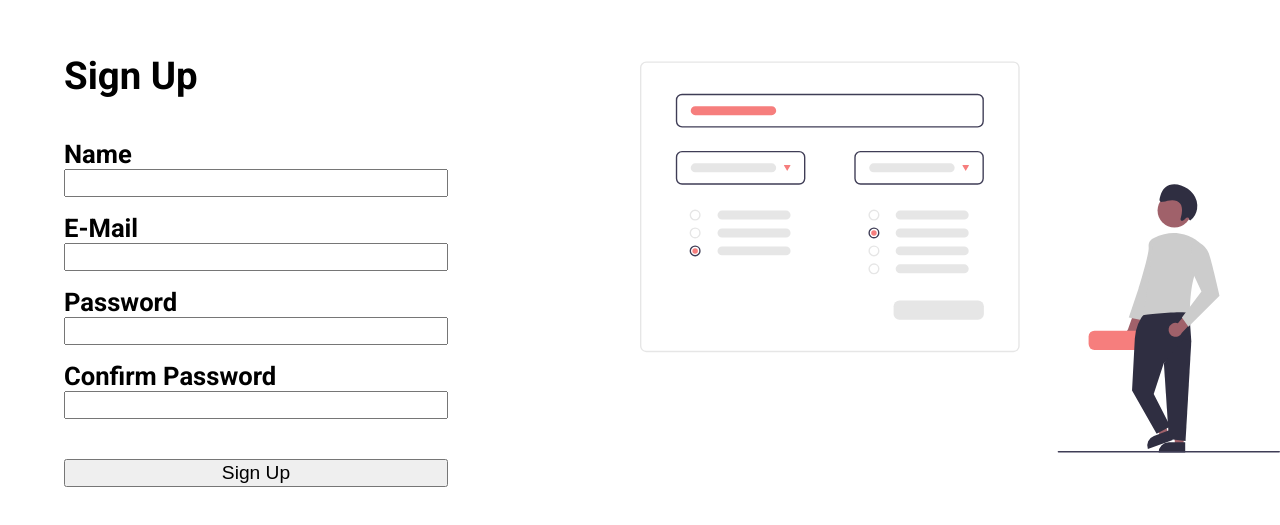
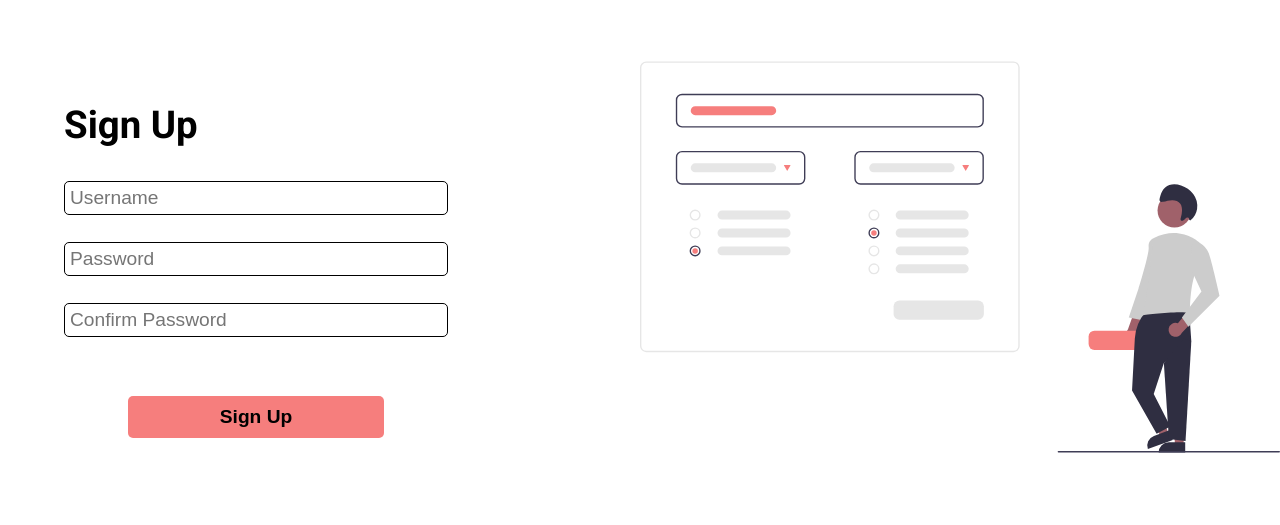
Before and after one commit to Jacobsmi/CarTracker, a Next.js app in the folder client/: page /signup in a window 1280 px wide. Shown: the part 143-668 px from the top of the page. Built offline with nearby package versions, Linux system fonts and the light colour scheme.

Commit message:
Basic Styling for sign up done

```diff
--- a/client/pages/signup.js
+++ b/client/pages/signup.js
@@ -10,15 +10,13 @@ export default function Signup(){
             <main className={styles.form}>
                 <h1>Sign Up</h1>
                 <form>
-                    <label htmlFor='name'>Name</label>
-                    <input type='text' id='name' /> <br />
-                    <label htmlFor='email'>E-Mail</label>
-                    <input type='text' id='email' /> <br />
-                    <label htmlFor='password'>Password</label>
-                    <input type='password' id='password' /> <br />
-                    <label htmlFor='confirm'>Confirm Password</label>
-                    <input type='password' id='confirm' /> <br />
-                    <input type="button" value='Sign Up' id='submit' style={{marginTop: '5vh'}} onClick={submitForm} />
+                    <input type='text' id='username' className={styles.textInput} placeholder='Username' /> <br />
+
+                    <input type='password' id='password' className={styles.textInput} placeholder='Password' /> <br />
+
+                    <input type='password' id='confirm' className={styles.textInput} placeholder='Confirm Password' /> <br />
+
+                    <input type="button" value='Sign Up' className={styles.submit} id='submit' style={{marginTop: '5vh'}} onClick={submitForm} />
                 </form>
             </main>
             <main className={styles.image}>
--- a/client/styles/Signup.module.css
+++ b/client/styles/Signup.module.css
@@ -22,17 +22,31 @@
     .form h1{
         font-size: 3vw;
     }
-    .form label{
-        font-size: 2vw;
-        font-weight: 700;
+
+    .textInput{
         display: block;
-        margin-top: 2vh;
-    }
-    .form input{
+        margin-top: 1vh;
         width: 30vw;
         font-size: 1.5vw;
+        border: 1px solid black;
+        border-radius: 5px;
+        padding: 5px;
     }
 
+    .submit{
+        border: none;
+        outline: none;
+        font-weight: 600;
+        padding: 3vw;
+        padding-top: 10px;
+        padding-bottom: 10px;
+        background-color: #F67E7D;
+        width: 20vw;
+        justify-self: center;
+        margin-left: 5vw;
+        border-radius: 5px;
+        font-size: 1.5vw;
+    }
     .image{
         grid-area: image;
         width: 100%;
@@ -42,8 +56,44 @@
 }
 
 @media only screen and (max-width: 1200px) {
-    .container{
+    .form{
+        height: 100%;
+        grid-area: form;
         display: flex;
+        flex-direction: column;
+        box-sizing: border-box;
+        align-items: center;
+        justify-content: center;
+        margin-left: 5vw;
+    }
+
+    .form h1{
+        font-size: 3vw;
+    }
+
+    .textInput{
+        display: block;
+        margin-top: 1vh;
+        width: 30vw;
+        font-size: 1.5vw;
+        border: 1px solid black;
+        border-radius: 5px;
+        padding: 5px;
+    }
+
+    .submit{
+        border: none;
+        outline: none;
+        font-weight: 600;
+        padding: 3vw;
+        padding-top: 10px;
+        padding-bottom: 10px;
+        background-color: #F67E7D;
+        width: 20vw;
+        justify-self: center;
+        margin-left: 5vw;
+        border-radius: 5px;
+        font-size: 1.5vw;
     }
     .image{
         display: none;
```
